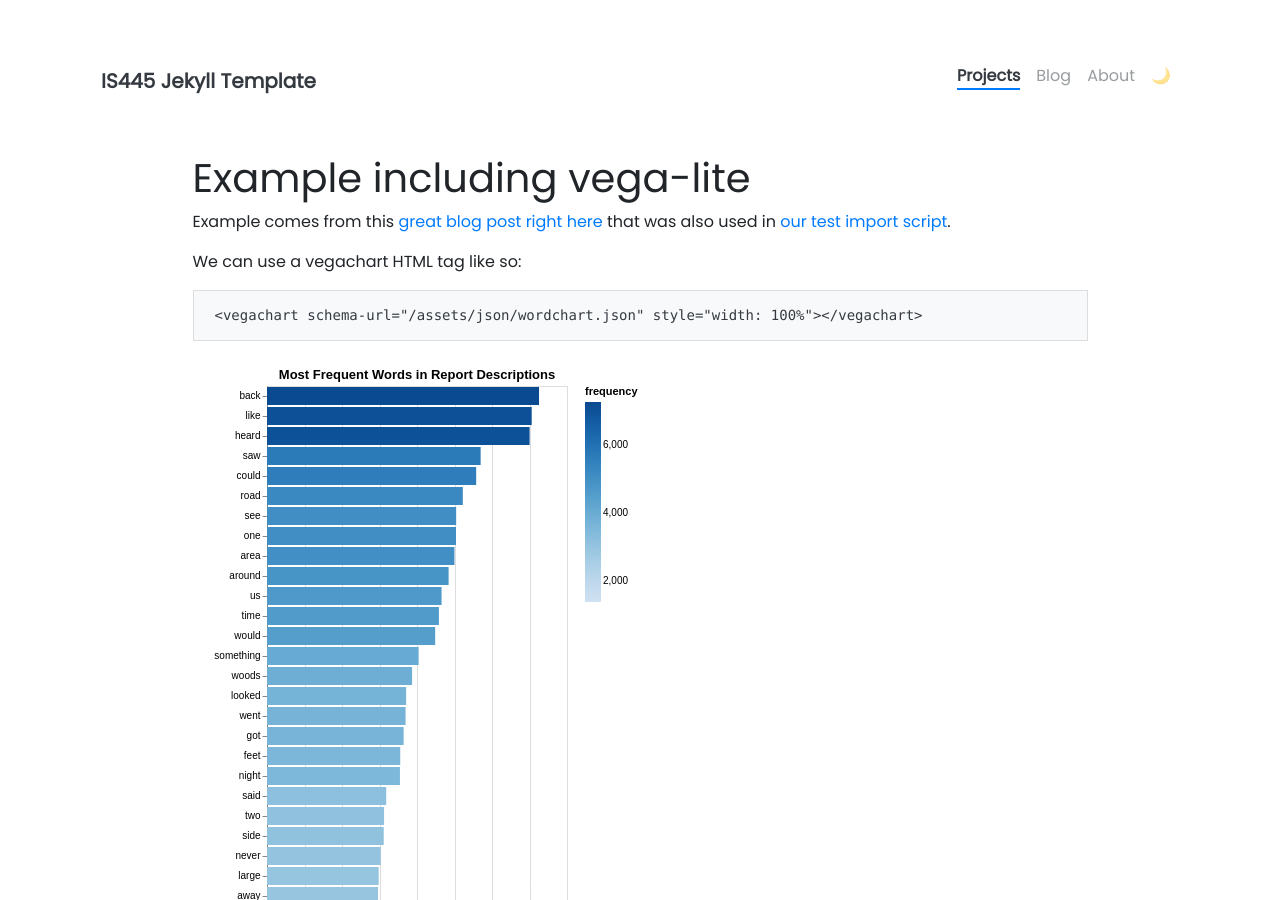
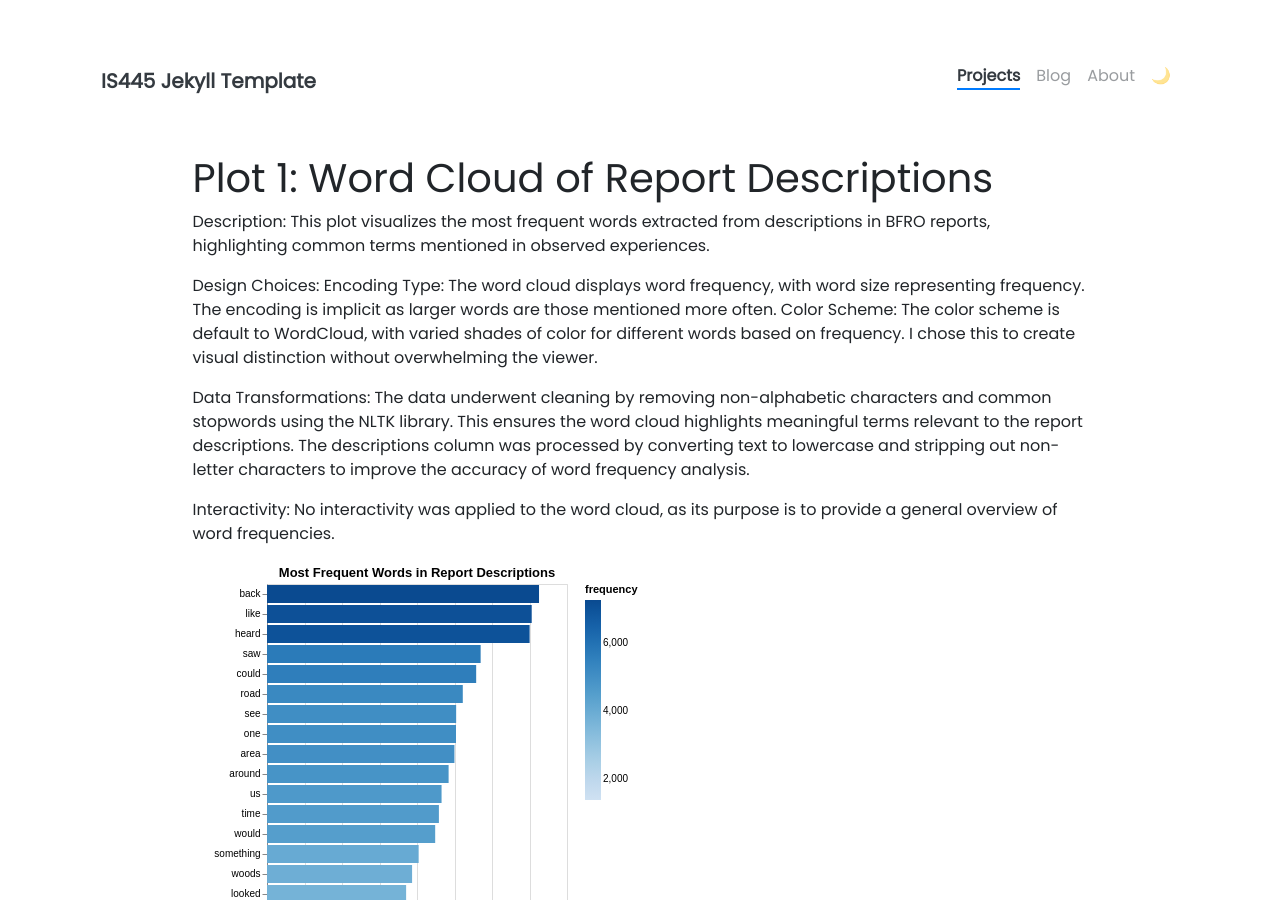
Before and after one commit to divyaj5/divyaj5.github.io, a Jekyll site: the page built from _projects/bfro_reports_fall2022.md, in a window 1280 px wide and 900 px high. Built offline with Jekyll 4.4.1, drawn with Linux system fonts in a browser that asks for light colours; nearby versions of some CDN libraries; some of the changed text lies outside the part shown.

Commit message:
Update bfro_reports_fall2022.md

````diff
--- a/_projects/bfro_reports_fall2022.md
+++ b/_projects/bfro_reports_fall2022.md
@@ -11,20 +11,21 @@ custom_js:
 ---
 
 
-# Example including vega-lite
+# Plot 1: Word Cloud of Report Descriptions
+Description: This plot visualizes the most frequent words extracted from descriptions in BFRO reports, highlighting common terms mentioned in observed experiences.
 
-Example comes from this [great blog post right here](https://blog.4dcu.be/programming/2021/05/03/Interactive-Visualizations.html) that was also used in [our test import script](https://github.com/UIUC-iSchool-DataViz/is445_bcubcg_fall2022/blob/main/week01/test_imports_week01.ipynb).
+Design Choices:
+Encoding Type: The word cloud displays word frequency, with word size representing frequency. The encoding is implicit as larger words are those mentioned more often.
+Color Scheme: The color scheme is default to WordCloud, with varied shades of color for different words based on frequency. I chose this to create visual distinction without overwhelming the viewer.
 
-We can use a vegachart HTML tag like so:
+Data Transformations:
+The data underwent cleaning by removing non-alphabetic characters and common stopwords using the NLTK library. This ensures the word cloud highlights meaningful terms relevant to the report descriptions.
+The descriptions column was processed by converting text to lowercase and stripping out non-letter characters to improve the accuracy of word frequency analysis.
 
-```
-<vegachart schema-url="{{ site.baseurl }}/assets/json/wordchart.json" style="width: 100%"></vegachart>
-```
+Interactivity:
+No interactivity was applied to the word cloud, as its purpose is to provide a general overview of word frequencies.
 
 <vegachart schema-url="{{ site.baseurl }}/assets/json/wordchart.json" style="width: 100%"></vegachart>
-
-In theory, you can also use [Jekyll hooks](https://jekyllrb.com/docs/plugins/hooks/) to do it, but I haven't figured out a way that looks nice yet.
-
 
 ## Search The Data & Methods
 
````
